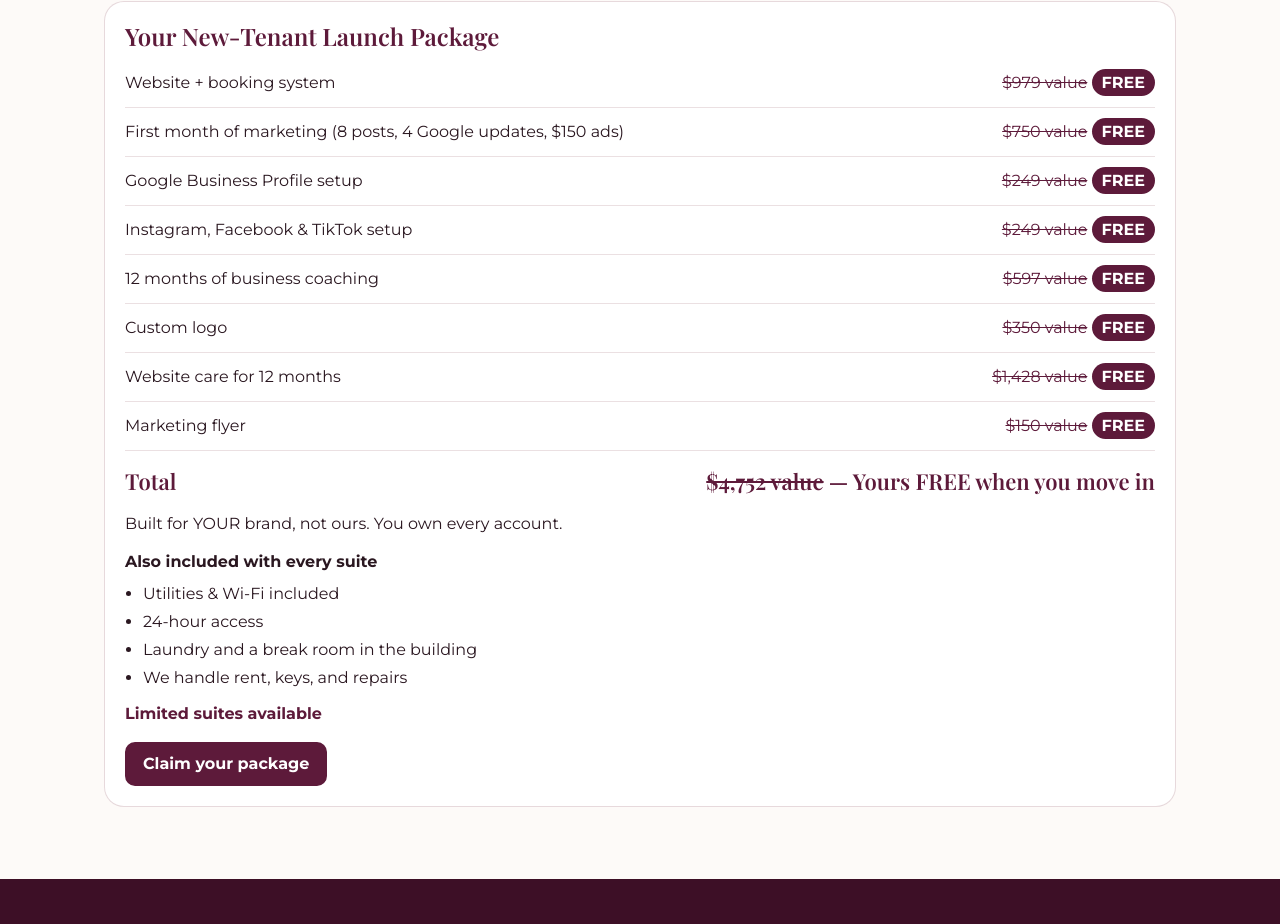
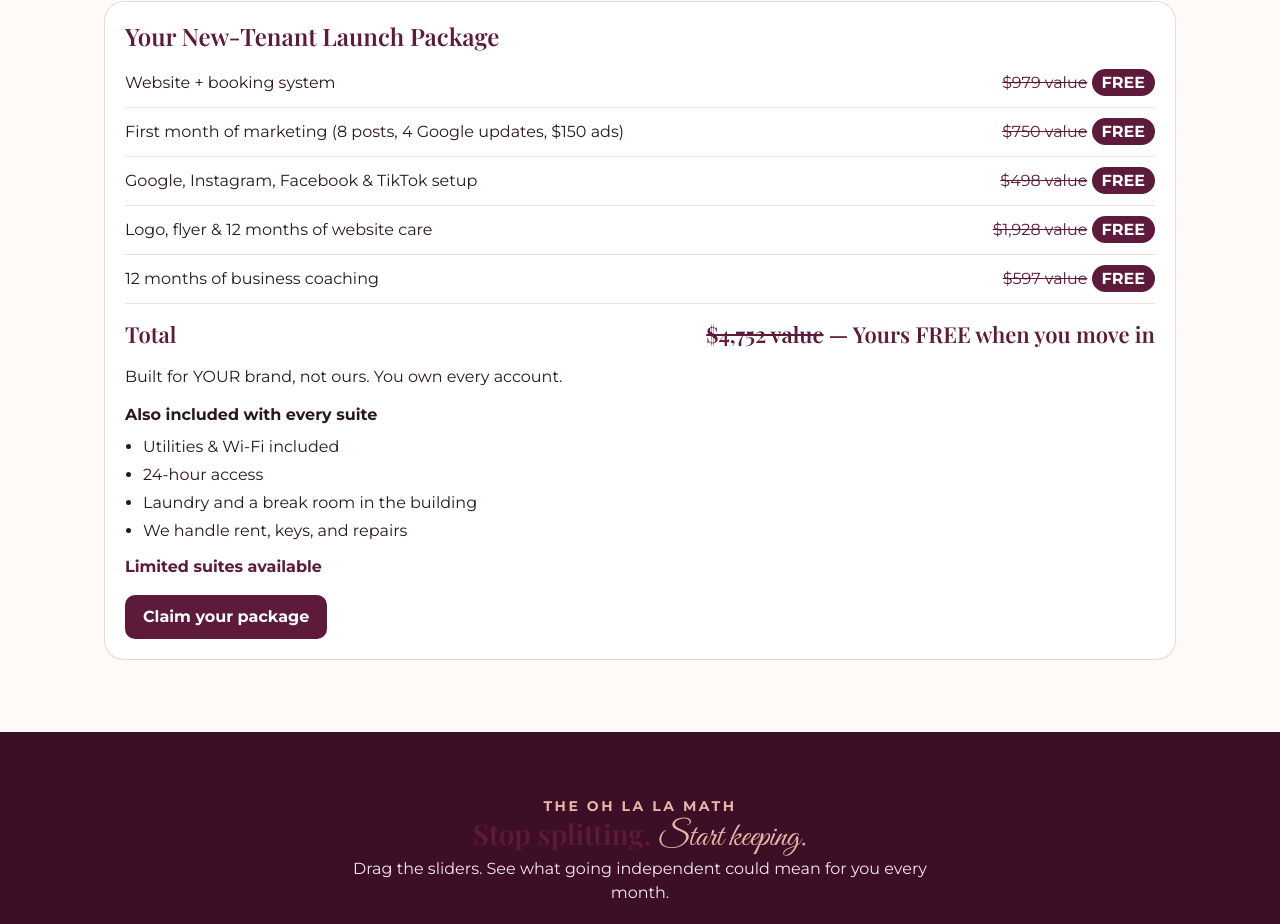
Before and after one commit to louis10251988/ohlala-website, a plain HTML site: page index.html in a window 1280 px wide. Shown: the part 977-1901 px from the top of the page. Drawn offline with nearby package versions, Linux system fonts and the light colour scheme.

Commit message:
Combine the launch package into five items.
Google and social setup are one line, and logo, flyer, and website care are another. The total stays $4,752.

Co-authored-by: louis10251988 <louis10251988@users.noreply.github.com>

```diff
--- a/index.html
+++ b/index.html
@@ -104,12 +104,9 @@
       <ul class="stack">
         <li><span>Website + booking system</span><span class="vals"><s>$979 value</s> <b>FREE</b></span></li>
         <li><span>First month of marketing (8 posts, 4 Google updates, $150 ads)</span><span class="vals"><s>$750 value</s> <b>FREE</b></span></li>
-        <li><span>Google Business Profile setup</span><span class="vals"><s>$249 value</s> <b>FREE</b></span></li>
-        <li><span>Instagram, Facebook &amp; TikTok setup</span><span class="vals"><s>$249 value</s> <b>FREE</b></span></li>
+        <li><span>Google, Instagram, Facebook &amp; TikTok setup</span><span class="vals"><s>$498 value</s> <b>FREE</b></span></li>
+        <li><span>Logo, flyer &amp; 12 months of website care</span><span class="vals"><s>$1,928 value</s> <b>FREE</b></span></li>
         <li><span>12 months of business coaching</span><span class="vals"><s>$597 value</s> <b>FREE</b></span></li>
-        <li><span>Custom logo</span><span class="vals"><s>$350 value</s> <b>FREE</b></span></li>
-        <li><span>Website care for 12 months</span><span class="vals"><s>$1,428 value</s> <b>FREE</b></span></li>
-        <li><span>Marketing flyer</span><span class="vals"><s>$150 value</s> <b>FREE</b></span></li>
       </ul>
       <div class="stack-total"><span>Total</span><span><s>$4,752 value</s> — Yours FREE when you move in</span></div>
       <p class="offer-own">Built for YOUR brand, not ours. You own every account.</p>
```
